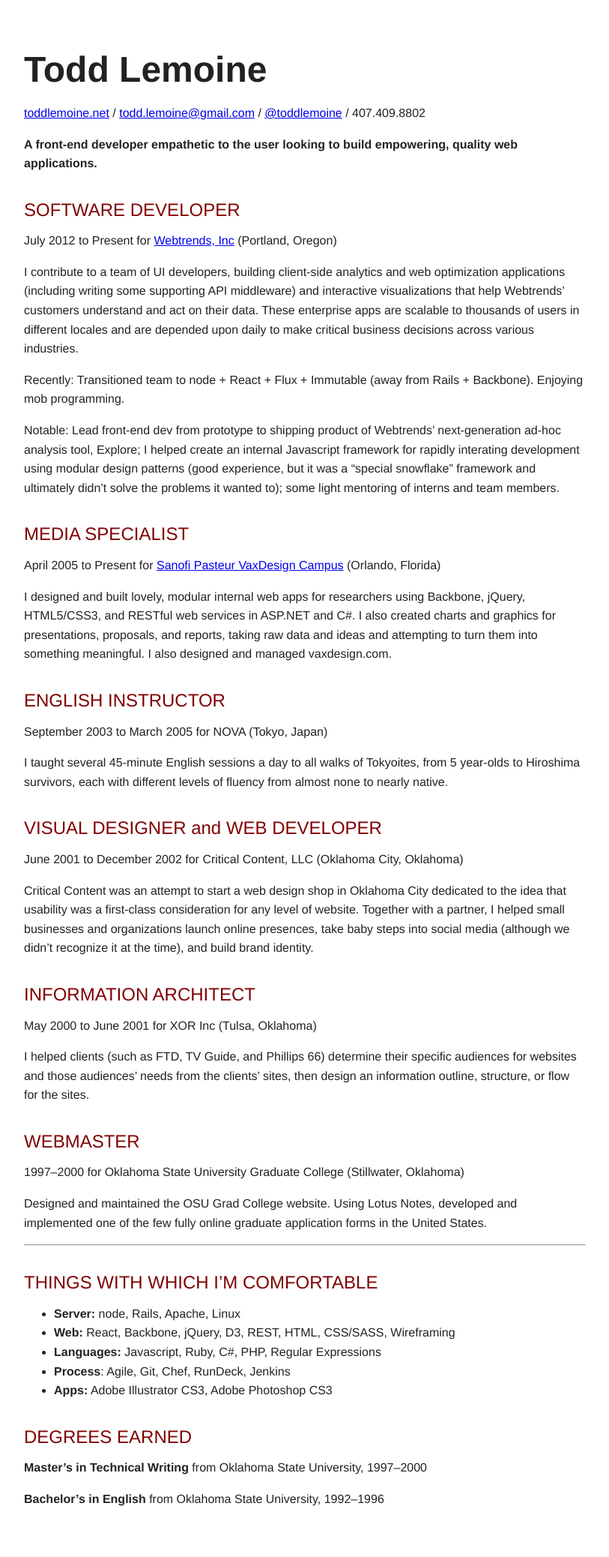
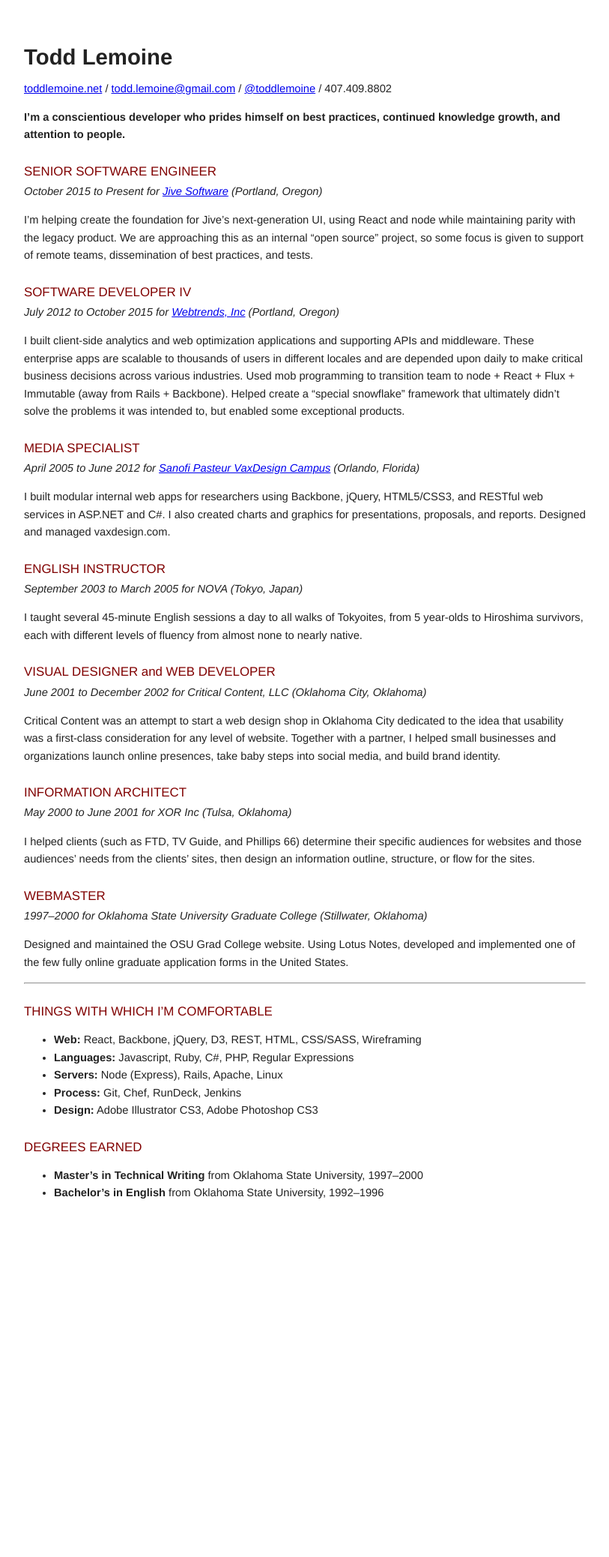
Before and after one commit to toddlemoine/toddlemoine.github.com, a Jekyll site: the page resumes/toddlemoine_resume.html, which Jekyll copies as it is, in a window 1280 px wide. Shown: the whole page at 75% size, without its empty margins (233-1046 px from the left). Built offline with Jekyll 4.4.1, drawn with Linux system fonts in a browser that asks for light colours; Markdown is read by kramdown in place of the engine named in the settings; after the commit the page ends 1661 px from its top, so only the background shows below that.

Commit message:
Update resume formats

```diff
--- a/resumes/toddlemoine_resume.html
+++ b/resumes/toddlemoine_resume.html
@@ -1,10 +1,10 @@
 <!DOCTYPE html>
 <html>
 <head>
-    <meta charset="utf-8"/>
-    <title>Résumé  of Todd Lemoine</title>
-    <meta name="author" content="Todd Lemoine"/>
-    <meta name="date" content="2015 August 12"/>
+	<meta charset="utf-8"/>
+	<title>Résumé  of Todd Lemoine</title>
+	<meta name="author" content="Todd Lemoine"/>
+	<meta name="date" content="2016 May 24"/>
 </head>
 <body>
 
@@ -13,25 +13,26 @@
 <p><a href="http://toddlemoine.net">toddlemoine.net</a> / <a href="&#109;&#97;&#105;&#108;&#x74;&#111;&#x3a;&#x74;&#x6f;&#100;&#x64;&#x2e;&#x6c;&#x65;&#109;&#111;&#105;&#110;&#101;&#64;&#103;&#109;&#x61;&#105;&#108;&#x2e;&#x63;&#x6f;&#x6d;">&#116;&#x6f;&#x64;&#100;&#46;&#108;&#x65;&#109;&#x6f;&#x69;&#x6e;&#101;&#x40;&#103;&#x6d;&#x61;&#105;&#x6c;&#x2e;&#x63;&#x6f;&#x6d;</a> / <a href="https://twitter.com/toddlemoine">@toddlemoine</a> / 407.409.8802</p>
 
 
-<p><strong>A front-end developer empathetic to the user looking to build empowering, quality web applications.</strong></p>
+<p><strong>I’m a conscientious developer who prides himself on best practices, continued knowledge growth, and attention to people.</strong></p>
 
+<h2 id="seniorsoftwareengineer">SENIOR SOFTWARE ENGINEER</h2>
 
-<h2 id="softwaredeveloper">SOFTWARE DEVELOPER</h2>
+<p>October 2015 to Present for <a href="http://www.jivesoftware.com">Jive Software</a> (Portland, Oregon)</p>
 
-<p>July 2012 to Present for <a href="http://webtrends.com">Webtrends, Inc</a> (Portland, Oregon)</p>
+<p>I&#8217;m helping create the foundation for Jive&#8217;s next-generation UI, using React and node while maintaining parity with the legacy product. We are approaching this as an internal &#8220;open source&#8221; project, so some focus is given to support of remote teams, dissemination of best practices, and tests. </p>
 
-<p>I contribute to a team of UI developers, building client-side analytics and web optimization applications (including writing some supporting API middleware) and interactive visualizations that help Webtrends&#8217; customers understand and act on their data. These enterprise apps are scalable to thousands of users in different locales and are depended upon daily to make critical business decisions across various industries.</p>
+<h2 id="softwaredeveloperiv">SOFTWARE DEVELOPER IV</h2>
 
-<p>Recently: Transitioned team to node + React + Flux + Immutable (away from Rails + Backbone). Enjoying mob programming.</p>
+<p>July 2012 to October 2015 for <a href="http://webtrends.com">Webtrends, Inc</a> (Portland, Oregon)</p>
 
-<p>Notable: Lead front-end dev from prototype to shipping product of Webtrends&#8217; next-generation ad-hoc analysis tool, Explore; I helped create an internal Javascript framework for rapidly interating development using modular design patterns (good experience, but it was a &#8220;special snowflake&#8221; framework and ultimately didn&#8217;t solve the problems it wanted to); some light mentoring of interns and team members.</p>
+<p>I built client-side analytics and web optimization applications and supporting APIs and middleware. These enterprise apps are scalable to thousands of users in different locales and are depended upon daily to make critical business decisions across various industries. Used mob programming to transition team to node + React + Flux + Immutable (away from Rails + Backbone). Helped create a &#8220;special snowflake&#8221; framework that ultimately didn&#8217;t solve the problems it was intended to, but enabled some exceptional products. </p>
 
 <h2 id="mediaspecialist">MEDIA SPECIALIST</h2>
 
-<p>April 2005 to Present for <a href="http://www.vaxdesign.com">Sanofi Pasteur VaxDesign Campus</a> (Orlando, Florida)</p>
+<p>April 2005 to June 2012 for <a href="http://www.vaxdesign.com">Sanofi Pasteur VaxDesign Campus</a> (Orlando, Florida)</p>
 
-<p>I designed and built lovely, modular internal web apps for researchers using
-Backbone, jQuery, HTML5/CSS3, and RESTful web services in ASP.NET and C#. I also created charts and graphics for presentations, proposals, and reports, taking raw data and ideas and attempting to turn them into something meaningful. I also designed and managed vaxdesign.com.</p>
+<p>I built modular internal web apps for researchers using Backbone, jQuery, HTML5/CSS3, and RESTful web services in ASP.NET and C#. I
+also created charts and graphics for presentations, proposals, and reports. Designed and managed vaxdesign.com.</p>
 
 <h2 id="englishinstructor">ENGLISH INSTRUCTOR</h2>
 
@@ -43,7 +44,7 @@
 
 <p>June 2001 to December 2002 for Critical Content, LLC (Oklahoma City, Oklahoma)</p>
 
-<p>Critical Content was an attempt to start a web design shop in Oklahoma City dedicated to the idea that usability was a first-class consideration for any level of website. Together with a partner, I helped small businesses and organizations launch online presences, take baby steps into social media (although we didn&#8217;t recognize it at the time), and build brand identity.</p>
+<p>Critical Content was an attempt to start a web design shop in Oklahoma City dedicated to the idea that usability was a first-class consideration for any level of website. Together with a partner, I helped small businesses and organizations launch online presences, take baby steps into social media, and build brand identity.</p>
 
 <h2 id="informationarchitect">INFORMATION ARCHITECT</h2>
 
@@ -62,32 +63,40 @@
 <h2 id="thingswithwhichimcomfortable">THINGS WITH WHICH I&#8217;M COMFORTABLE</h2>
 
 <ul>
-<li><strong>Server:</strong> node, Rails, Apache, Linux</li>
 <li><strong>Web:</strong> React, Backbone, jQuery, D3, REST, HTML, CSS/SASS, Wireframing</li>
 <li><strong>Languages:</strong> Javascript, Ruby, C#, PHP, Regular Expressions</li>
-<li><strong>Process</strong>: Agile, Git, Chef, RunDeck, Jenkins</li>
-<li><strong>Apps:</strong> Adobe Illustrator CS3, Adobe Photoshop CS3</li>
+<li><strong>Servers:</strong> Node (Express), Rails, Apache, Linux</li>
+<li><strong>Process:</strong> Git, Chef, RunDeck, Jenkins</li>
+<li><strong>Design:</strong> Adobe Illustrator CS3, Adobe Photoshop CS3</li>
 </ul>
 
 <h2 id="degreesearned">DEGREES EARNED</h2>
 
-<p><strong>Master&#8217;s in Technical Writing</strong> from Oklahoma State University, 1997&#8211;2000</p>
-
-<p><strong>Bachelor&#8217;s in English</strong> from Oklahoma State University, 1992&#8211;1996</p>
+<ul>
+<li><strong>Master&#8217;s in Technical Writing</strong> from Oklahoma State University, 1997&#8211;2000</li>
+<li><strong>Bachelor&#8217;s in English</strong> from Oklahoma State University, 1992&#8211;1996</li>
+</ul>
 
 <style type="text/css" media="all">
-    body { padding: 3em; font: normal 100% "Helvetica Neue", Arial, "sans serif"; line-height: 160%; color: #222; margin: 0 auto; max-width: 750px; }
-    h1 { font-size: 3em;  }
-    h2 { margin: 1.5em 0 0 0; color: maroon; font-weight: 200; }
+body {
+    padding: 3em;
+    font: normal 11pt/1.2em "Helvetica Neue", Arial, "sans serif";
+    line-height: 160%; color: #222; margin: 0 auto; max-width: 750px;
+}
+h1 { font-size: 2em;  }
+    h2 { margin: 1.5em 0 0 0; color: maroon; font-weight: 500; font-size: 1.15em; }
     h2:last-child { font-style: normal; color: red; font-size: 100%; }
-    #visualdesignerandwebdeveloper { page-break-before: always; }
+h2+p {
+    margin-top: 0.25em;
+    font-style: italic;
+}
+#visualdesignerandwebdeveloper { page-break-before: always; }
 </style>
 
 <style type="text/css" media="print">
     body { max-width: auto; padding: 1em; font-size: 90%; }
     a { text-decoration: none; color: inherit; }
     h1 { font-size: 2em; margin-bottom: .5em; }
-    h2 { color: black; font-weight: bold; }
 </style>
 
 </body>
```
Also changed, not shown: resumes/toddlemoine_resume.mdown (+35 -28 lines), resumes/toddlemoine_resume.txt (+35 -39 lines).
